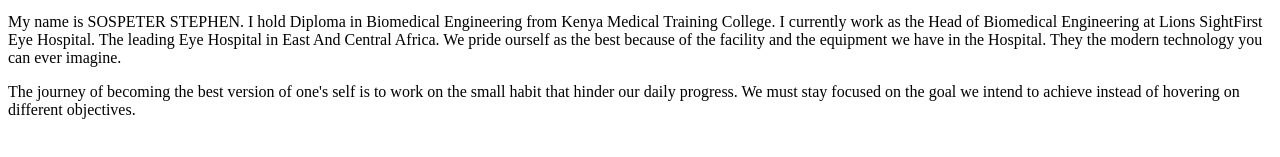
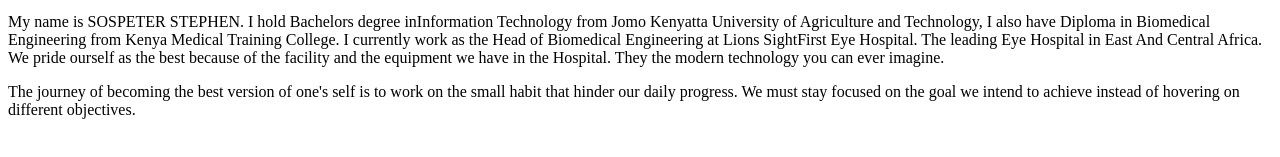
Before and after one commit to Sospeter77/Blog.-template, a plain HTML site: page Index.html in a window 1280 px wide. Shown: the part 37-194 px from the top of the page. Drawn offline with Linux system fonts and the light colour scheme.

Commit message:
Update Index.html

```diff
--- a/Index.html
+++ b/Index.html
@@ -23,7 +23,7 @@
         </style>
         <p>
             My name is SOSPETER STEPHEN.
-            I hold Diploma in Biomedical Engineering from Kenya Medical Training College.
+            I hold Bachelors degree inInformation Technology from Jomo Kenyatta University of Agriculture and Technology, I also have Diploma in Biomedical Engineering from Kenya Medical Training College.
             I currently work as the Head of Biomedical Engineering at Lions SightFirst Eye Hospital. The leading Eye Hospital in East And Central Africa.
             We pride ourself as the best because of the facility and the equipment we have in the Hospital.
             They the modern technology you can ever imagine.
```
